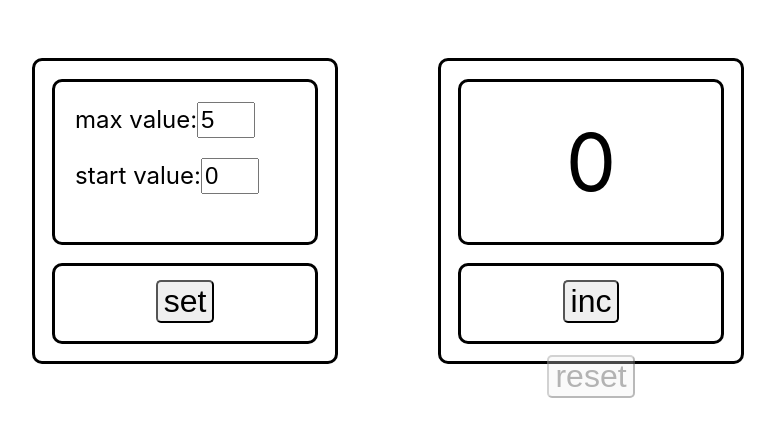
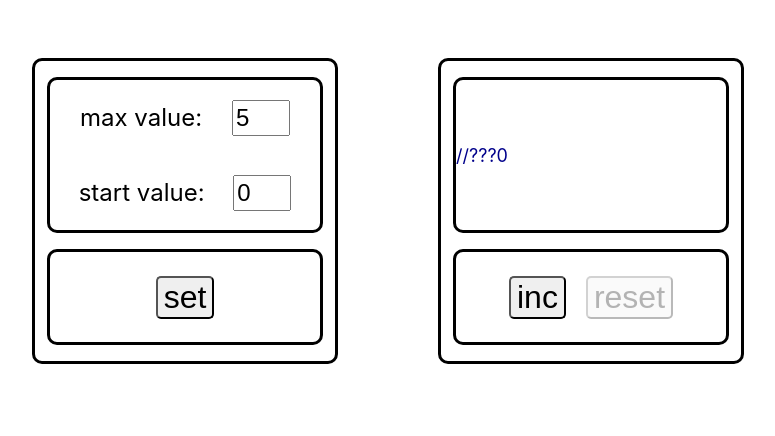
Before and after one commit to makcsholonik/counter, a React (Create React App) app: page / in a window 1280 px wide. Shown: the top 436 px of the page, without its empty margins (252-1027 px from the left). Built offline with nearby package versions, Linux system fonts and the light colour scheme.

Commit message:
editMode

```diff
--- a/src/App.module.css
+++ b/src/App.module.css
@@ -21,41 +21,54 @@ input {
 }
 
 .counter {
-    display: block;
     border: 3px solid black;
     height: 300px;
     width: 300px;
     margin: 50px;
+    display: flex;
+    flex-direction: column;
+    align-items: center;
+    justify-content: space-evenly;
 }
 
-.display_set {
+.displaySet {
     border: 3px solid black;
-    height: 160px;
-    width: 260px;
-    margin: 18px auto;
+    height: 50%;
+    width: 90%;
     font-size: 24px;
-}
-
-.display_set > div {
-    margin: 20px;
-}
-
-.display_show {
-    border: 3px solid black;
-    height: 160px;
-    width: 260px;
-    margin: 18px auto;
-    font-size: 80px;
-    text-align: center;
-    line-height: 160px;
+    display: flex;
+    flex-wrap: wrap;
+    align-items: center;
+    justify-content: space-evenly;
 }
 
 .button {
+    border: 3px solid black;
     font-size: 24px;
+    height: 30%;
+    width: 90%;
+    display: flex;
+    align-items: center;
+    justify-content: center;
+}
+
+.displayNumber {
     border: 3px solid black;
-    height: 75px;
-    width: 260px;
-    margin: 18px auto;
-    text-align: center;
-    line-height: 75px;
+    height: 50%;
+    width: 90%;
+    font-size: 60px;
+    display: flex;
+    flex-wrap: wrap;
+    align-items: center;
+    justify-content: space-evenly;
 }
+.displayText {
+    border: 3px solid black;
+    color: darkblue;
+    height: 50%;
+    width: 90%;
+    font-size: 18px;
+    display: flex;
+    align-items: center;
+    justify-content: space-between;
+}
--- a/src/App.tsx
+++ b/src/App.tsx
@@ -9,19 +9,20 @@ export function App () {
 
 	const [maxValue, setMaxValue] = useState<number> ( 5 );
 	const [startValue, setStartValue] = useState<number> ( 0 );
+	const [editMode, setEditMode] = useState<boolean> ( true );
 
 	useEffect ( () => {
-		let valueAsString = localStorage.getItem("counterStartValue");
+		let valueAsString = localStorage.getItem ( "counterStartValue" );
 		if (valueAsString) {
-			let newStartValue = JSON.parse(valueAsString);
-			setStartValue(newStartValue);
+			let newStartValue = JSON.parse ( valueAsString );
+			setStartValue ( newStartValue );
 		}
 	}, [] );
 	useEffect ( () => {
-		let valueAsString = localStorage.getItem("counterMaxValue");
+		let valueAsString = localStorage.getItem ( "counterMaxValue" );
 		if (valueAsString) {
-			let newMaxValue = JSON.parse(valueAsString);
-			setMaxValue(newMaxValue);
+			let newMaxValue = JSON.parse ( valueAsString );
+			setMaxValue ( newMaxValue );
 		}
 	}, [] );
 	useEffect ( () => {
@@ -43,20 +44,25 @@ export function App () {
 	}
 	function onChangeMaxValue ( e : ChangeEvent<HTMLInputElement> ) {
 		setMaxValue ( Number ( e.currentTarget.value ) );
+		setEditMode ( false );
 	}
 	function onChangeStartValue ( e : ChangeEvent<HTMLInputElement> ) {
 		setStartValue ( Number ( e.currentTarget.value ) );
+		setEditMode ( false );
 	}
 	function onClickSetValue () {
-		newValues ( maxValue, startValue )
+		newValues ( maxValue, startValue );
+		setEditMode ( true );
 	}
 
 	return (
 		<div className={ cl.count }>
 			<div className={ cl.counter }>
-				<div className={ cl.display_set }>
+				<div className={ cl.displaySet }>
 					<div>
 						max value:
+					</div>
+					<div>
 						<input
 							type="number"
 							value={ maxValue }
@@ -65,6 +71,8 @@ export function App () {
 					</div>
 					<div>
 						start value:
+					</div>
+					<div>
 						<input
 							type="number"
 							value={ startValue }
@@ -81,8 +89,8 @@ export function App () {
 				</div>
 			</div>
 			<div className={ cl.counter }>
-				<div className={ cl.display_show }>
-					{ startCount }
+				<div className={ startCount ? cl.displayNumber :  cl.displayText}> //???
+					{ editMode ? startCount : <div>enter values and press 'set'</div> }
 				</div>
 				<div className={ cl.button }>
 					<Button
@@ -100,10 +108,3 @@ export function App () {
 		</div>
 	)
 }
-
-
-/*
-<button disabled={ maxValue <= startValue }	onClick={ onClickSetValue }>set</button>
-<button onClick={ incFn }	disabled={ startCount === maxCount }>inc</button>
-<button onClick={ resetFn } disabled={ startCount === startValue }>reset</button>
-*/
```
